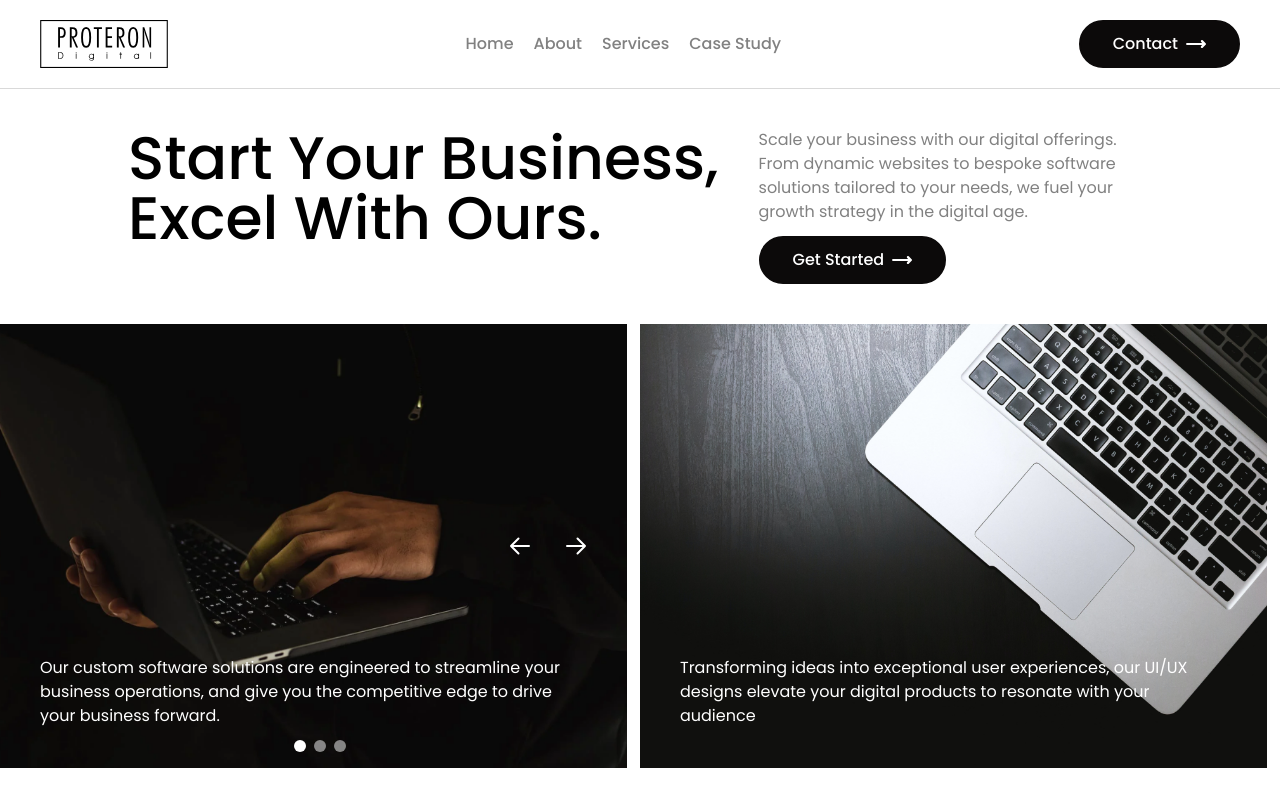
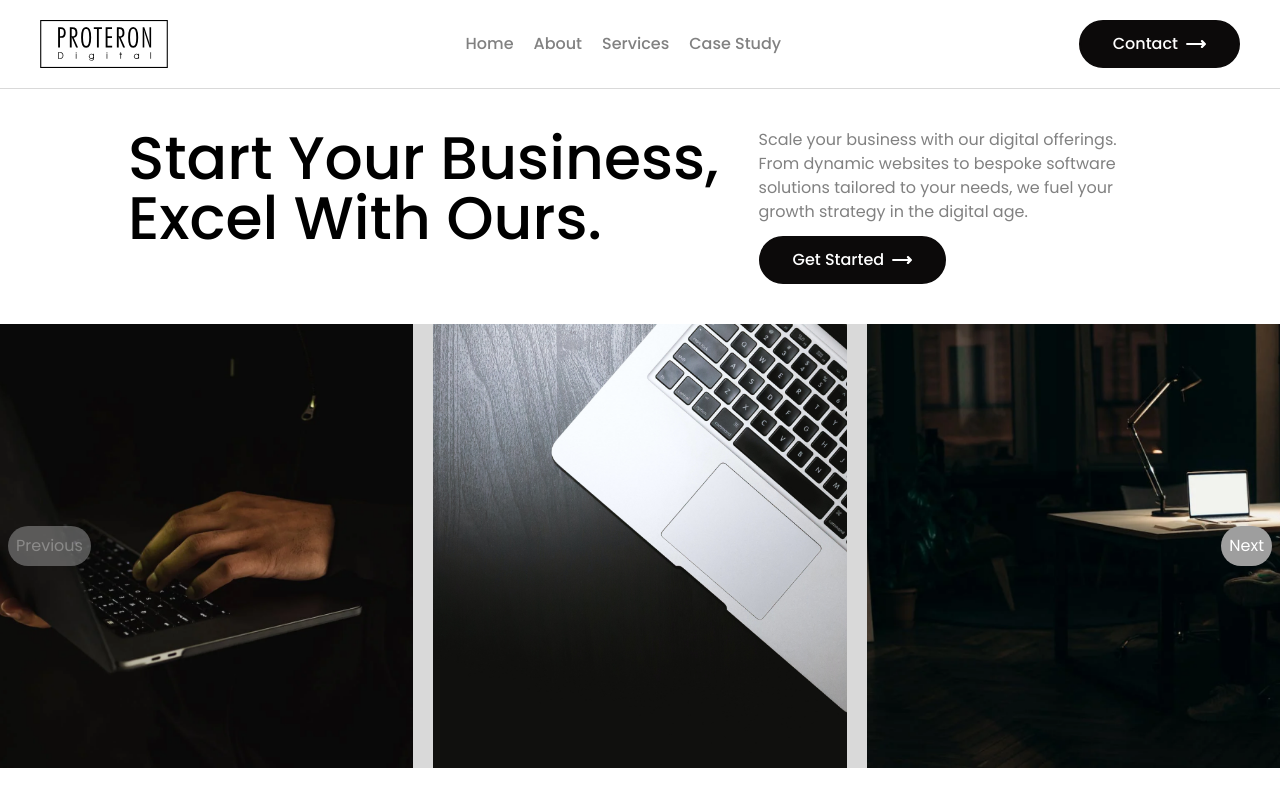
Before and after one commit to ahmedsalehdhk/ProteronDigital, a React (Create React App) app in the folder client/: page / in a window 1280 px wide. Shown: the top 800 px of the page. Built offline with nearby package versions, Linux system fonts and the light colour scheme.

Commit message:
carousal stuff

```diff
--- a/client/src/components/CarouselTransition.js
+++ /dev/null
@@ -1,67 +0,0 @@
-import { Carousel, IconButton  } from "@material-tailwind/react";
-
-export function CarouselTransition() {
-  return (
-    <Carousel
-    className="w-full md:w-1/2 overflow-visible"
-    prevArrow={({ handlePrev }) => (
-      <IconButton
-        variant="text"
-        color="white"
-        size="lg"
-        onClick={handlePrev}
-        className="!absolute top-2/4 !right-24 -translate-y-2/4"
-      >
-        <svg
-          xmlns="http://www.w3.org/2000/svg"
-          fill="none"
-          viewBox="0 0 24 24"
-          strokeWidth={2}
-          stroke="currentColor"
-          className="h-6 w-6"
-        >
-          <path
-            strokeLinecap="round"
-            strokeLinejoin="round"
-            d="M10.5 19.5L3 12m0 0l7.5-7.5M3 12h18"
-          />
-        </svg>
-      </IconButton>
-    )}
-    nextArrow={({ handleNext }) => (
-      <IconButton
-        variant="text"
-        color="white"
-        size="lg"
-        onClick={handleNext}
-        className="!absolute top-2/4 !right-10 -translate-y-2/4"
-      >
-        <svg
-          xmlns="http://www.w3.org/2000/svg"
-          fill="none"
-          viewBox="0 0 24 24"
-          strokeWidth={2}
-          stroke="currentColor"
-          className="h-6 w-6"
-        >
-          <path
-            strokeLinecap="round"
-            strokeLinejoin="round"
-            d="M13.5 4.5L21 12m0 0l-7.5 7.5M21 12H3"
-          />
-        </svg>
-      </IconButton>
-    )}
-  >
-    <div className="slide flex justify-start items-end text-white p-10 h-full w-full md:w-[98%]" id="slide-1">
-        <p>Our custom software solutions are engineered to streamline your business operations, and give you the competitive edge to drive your business forward.</p>
-    </div>
-    <div className="slide flex justify-start items-end text-white p-10 h-full w-full md:w-[98%]" id="slide-2">
-        <p>Transforming ideas into exceptional user experiences, our UI/UX designs elevate your digital products to resonate with your audience</p>
-    </div>
-    <div className="slide flex justify-start items-end text-white p-10 h-full w-full md:w-[98%]" id="slide-3">
-        <p>Transforming ideas into exceptional user experiences, our UI/UX designs elevate your digital products to resonate with your audience</p>
-    </div>
-  </Carousel>
-  );
-}
--- /dev/null
+++ b/client/src/components/ImageSlider.js
@@ -0,0 +1,56 @@
+// src/components/ImageSlider.js
+
+import React, { useState } from 'react';
+
+import img1 from '../assets/home-slider-images/slider-image-1.png'
+import img2 from '../assets/home-slider-images/slider-image-2.jpg'
+import img3 from '../assets/home-slider-images/slider-image-3.png'
+
+const ImageSlider = () => {
+  const images = [ img1, img2, img3 ];
+  const [currentIndex, setCurrentIndex] = useState(0);
+
+  const prevSlide = () => {
+    setCurrentIndex((prevIndex) => (prevIndex > 0 ? prevIndex - 1 : prevIndex));
+  };
+
+  const nextSlide = () => {
+    setCurrentIndex((prevIndex) => (prevIndex < images.length - 1 ? prevIndex + 1 : prevIndex));
+  };
+
+  const isAtFirstSlide = currentIndex === 0;
+  const isAtLastSlide = currentIndex === images.length - 1;
+
+  return (
+    <div className="relative h-full w-full">
+
+      <div className="slides-container h-full w-full bg-accent">
+        <div className="flex gap-5 h-full w-screen bg-lightAccent" style={{ transform: `translateX(-${currentIndex * 50}%)` }}>
+          {images.map((image, index) => (
+            <div key={index} className="w-3/5 h-full">
+              <img src={image} alt={`Slide ${index + 1}`} className="object-cover h-full w-full"/>
+            </div>
+          ))}
+        </div>
+      </div>
+
+      <button
+        onClick={prevSlide}
+        className={`absolute top-1/2 left-2 text-white bg-gray-500 rounded-full p-2 transform -translate-y-1/2 ${isAtFirstSlide ? 'opacity-50 cursor-not-allowed' : ''}`}
+        disabled={isAtFirstSlide}
+      >
+        Previous
+      </button>
+
+      <button
+        onClick={nextSlide}
+        className={`absolute top-1/2 right-2 text-white bg-gray-500 rounded-full p-2 transform -translate-y-1/2 ${isAtLastSlide ? 'opacity-50 cursor-not-allowed' : ''}`}
+        disabled={isAtLastSlide}
+      >
+        Next
+      </button>
+    </div>
+  );
+};
+
+export default ImageSlider;
--- a/client/src/pages/Home.js
+++ b/client/src/pages/Home.js
@@ -3,7 +3,7 @@ import { Link, useLocation } from "react-router-dom";
 
 import Card from "../components/Card";
 import ButtonDark from "../components/ButtonDark";
-import { CarouselTransition } from "../components/CarouselTransition";
+import ImageSlider from "../components/ImageSlider";
 
 export default function Home() {
   const location = useLocation();
@@ -39,7 +39,7 @@ export default function Home() {
         </div>
         {/* HOME SLIDER */}
         <div className="home-carousal h-[0] grow">
-          <CarouselTransition/>
+        <ImageSlider />
         </div>
       </div>
 
```
